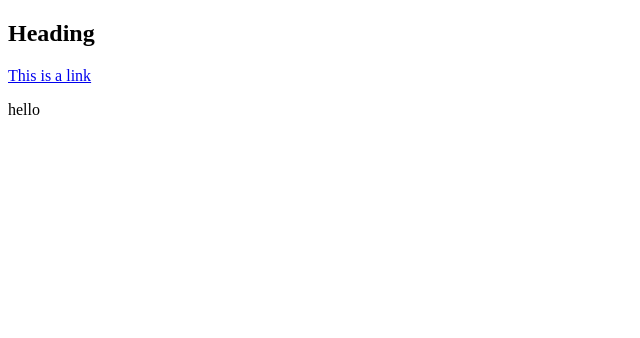
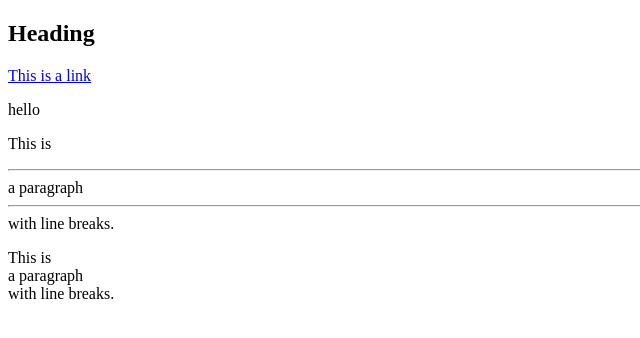
Before and after one commit to qs-ashish05/web-development, a plain HTML site: page basic-html/test.html in a window 1280 px wide. Shown: the whole page, without its empty margins (0-640 px from the left). Drawn offline with Linux system fonts and the light colour scheme.

Commit message:
saome tags are added

```diff
--- a/basic-html/test.html
+++ b/basic-html/test.html
@@ -11,11 +11,36 @@
 
     <p title="What is this ">hello </p>
 
+
+<p>This is<hr>a paragraph<hr>with line breaks.</p>
+
+<p>This is<br>a paragraph<br>with line breaks.</p>
+
+<!-- note: hr is used for horizontal rule and for the horizontal line break between the paragraphs -->
+<!-- note:  the difference between above two break of line hr nnd br tag -->
+
+<!-- instead of using the br tag again and again use 'pre' tag  [Poem problem]-->
+<!--ref : https://www.w3schools.com/html/html_paragraphs.asp-->
+<!--ref : -->
+
     <!-- ref : all html tags https://www.w3schools.com/tags/default.asp-->
+
+    <!-- style -->
+
+    <!-- syntax for style:  -->
+        <!-- <tagname style = "property:value;" > -->
+
+            <p style="color: powderblue;"></p>
 
     <!-- ref : -->
 
     <!-- ref : -->
+    <!-- ref : -->
+    <!-- ref : -->
+    <!-- ref : -->
+    <!-- ref : -->
+
+
 
 </body>
 </html>
```
